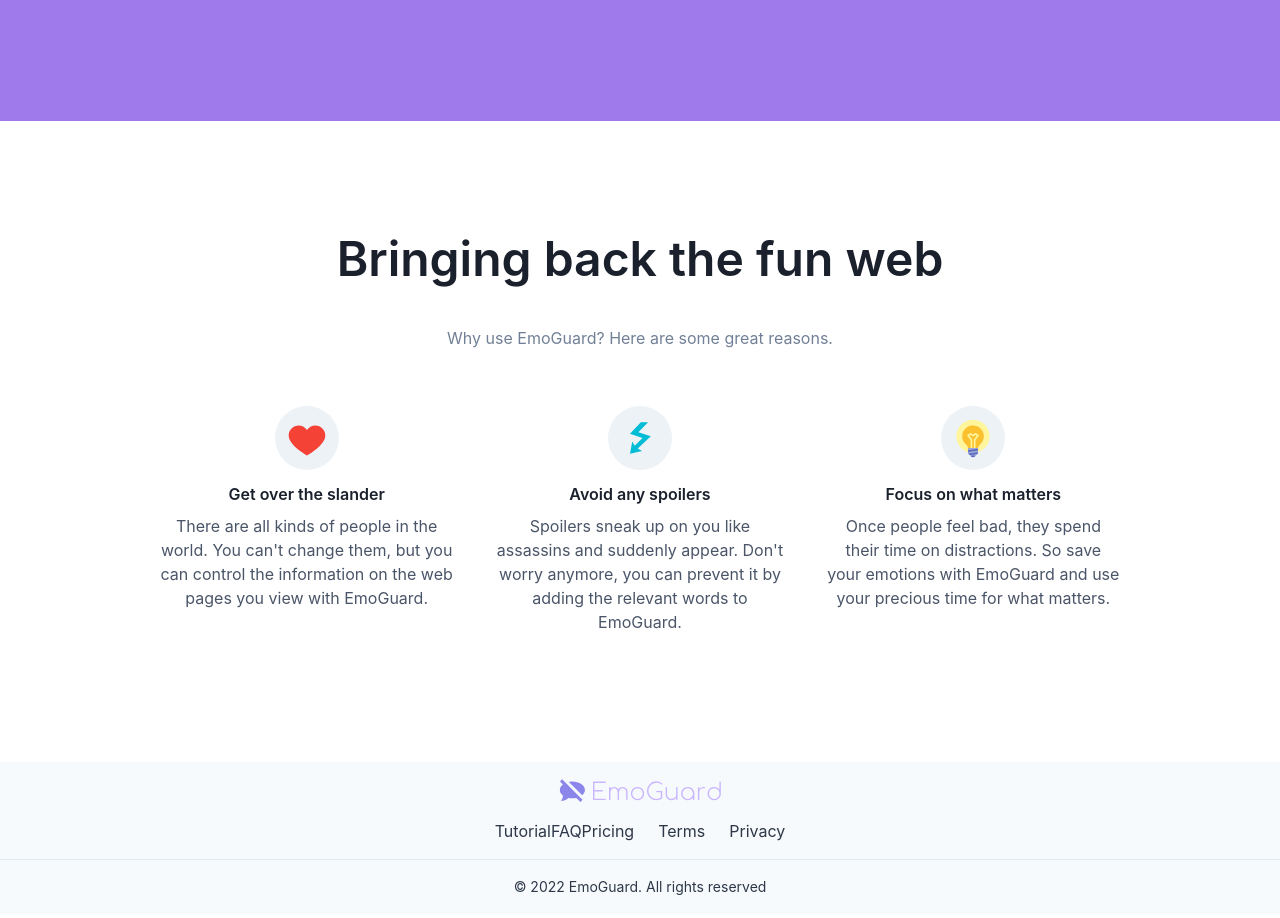
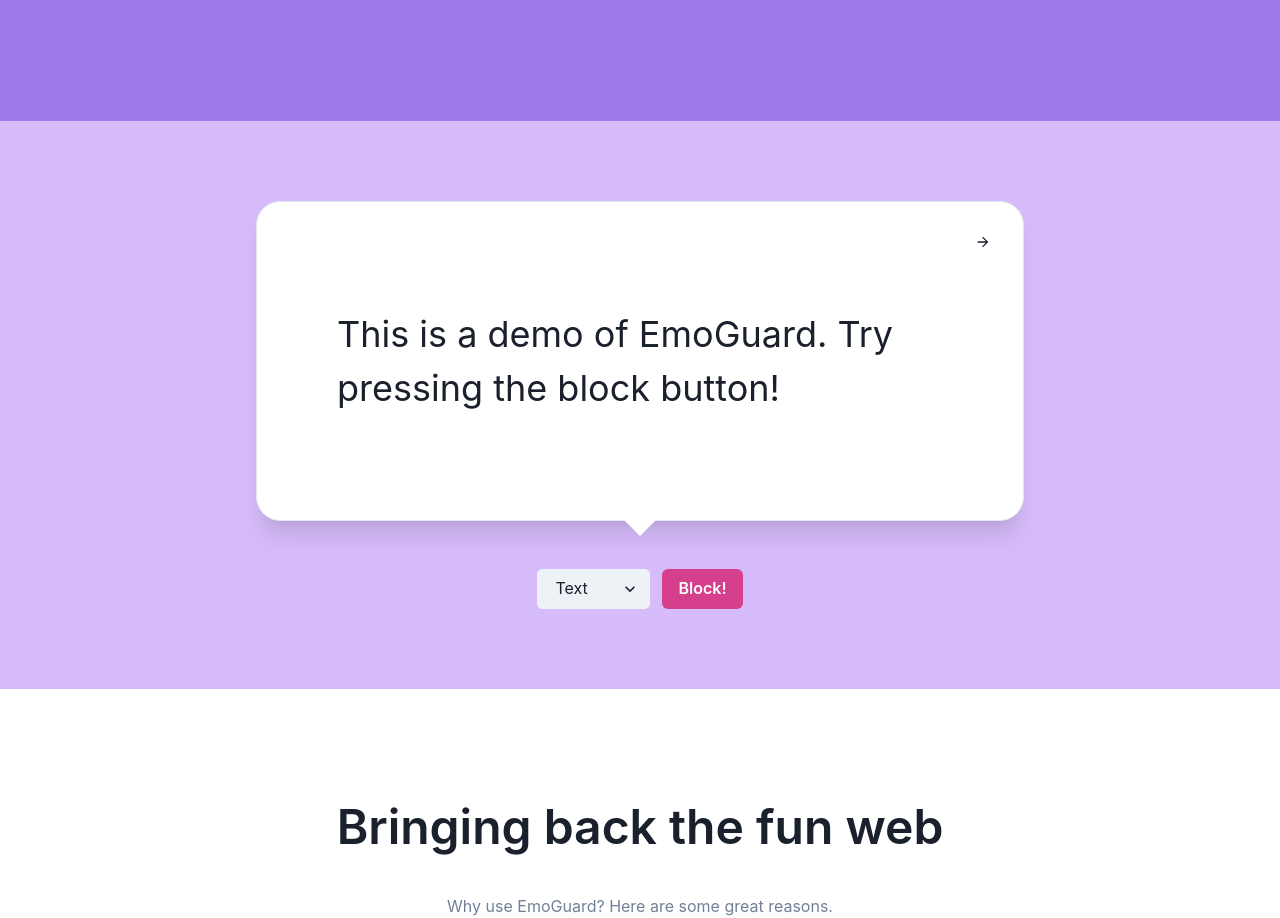
Before and after one commit to ssk-gh/emo-guard-web, a Next.js app: page / in a window 1280 px wide. Shown: the part 2000-2918 px from the top of the page. Built offline with nearby package versions, Linux system fonts and the light colour scheme; no server answers; a small style sheet from the web is missing.

Commit message:
Add simple demo

```diff
--- /dev/null
+++ b/components/demo.tsx
@@ -0,0 +1,125 @@
+import { ArrowForwardIcon } from '@chakra-ui/icons'
+import { VStack, Center, IconButton, HStack, Select, Button, Box, Text, BoxProps } from '@chakra-ui/react'
+import { useEffect, useState } from 'react'
+import { useLocale } from '../lib/use-locale'
+
+export function Demo(props: BoxProps) {
+    const { locale, message } = useLocale()
+    const comments = [
+        {
+            comment: message.demoComment1,
+            keyword: 'EmoGuard',
+        },
+        {
+            comment: message.demoComment2,
+            keyword: message.text,
+        },
+        {
+            comment: message.demoComment3,
+            keyword: message.element,
+        },
+    ]
+
+    const emoGuardian = '😎👍'
+    const [hideMode, setHideMode] = useState('text')
+    const [comment, setComment] = useState(comments[0].comment)
+    const [index, setIndex] = useState(0)
+
+    useEffect(() => {
+        setComment(comments[index].comment)
+    }, [locale])
+
+    const block = () => {
+        switch (hideMode) {
+            case 'text':
+                const regex = new RegExp(comments[index].keyword, 'gi')
+                const safeComment = comment.replace(regex, emoGuardian)
+                setComment(safeComment)
+                break
+            case 'element':
+                setComment(emoGuardian)
+                break
+            default:
+                break
+        }
+    }
+
+    const next = () => {
+        const nextIndex = (index + 1) % comments.length
+        setIndex(nextIndex)
+        setComment(comments[nextIndex].comment)
+    }
+
+    return (
+        <Box bg={'purple.200'} py={{ base: 12, md: 20 }} {...props}>
+            <VStack spacing={12}>
+                <Box
+                    maxW={'3xl'}
+                    w={{ base: 'xs', sm: 'md', md: '2xl', lg: '3xl' }}
+                    h={'xs'}
+                    boxShadow={'xl'}
+                    rounded={'3xl'}
+                    mx={{ base: 0, md: 20 }}
+                    bg={'white'}
+                    border={'1px'}
+                    borderColor={'gray.200'}
+                    pos={'relative'}
+                    _after={{
+                        content: `""`,
+                        w: 0,
+                        h: 0,
+                        borderLeft: 'solid transparent',
+                        borderLeftWidth: 16,
+                        borderRight: 'solid transparent',
+                        borderRightWidth: 16,
+                        borderTop: 'solid',
+                        borderTopWidth: 16,
+                        borderTopColor: 'white',
+                        pos: 'absolute',
+                        bottom: '-16px',
+                        left: '50%',
+                        transform: 'translateX(-50%)',
+                    }}
+                >
+                    <Center h="100%" p={{ base: 10, sm: 20 }}>
+                        <Text fontSize={{ base: '2xl', sm: '4xl' }} whiteSpace={'pre-wrap'}>
+                            {comment}
+                        </Text>
+                    </Center>
+                    <IconButton
+                        aria-label="Reset"
+                        icon={<ArrowForwardIcon />}
+                        onClick={next}
+                        variant="outline"
+                        pos={'absolute'}
+                        top={'40px'}
+                        right={'0px'}
+                        transform={'translate(-50%, -50%)'}
+                        border={'0px'}
+                    />
+                </Box>
+                <Box>
+                    <HStack spacing={3}>
+                        <Box bg={'white'} rounded={'md'}>
+                            <Select
+                                variant="filled"
+                                defaultValue={'text'}
+                                value={hideMode}
+                                onChange={(event) => setHideMode(event.target.value)}
+                            >
+                                <option value="text">{message.text}</option>
+                                <option value="element">{message.element}</option>
+                            </Select>
+                        </Box>
+                        {locale === 'ja' ? <Text>を</Text> : undefined}
+                        <Box>
+                            <Button colorScheme="pink" onClick={block}>
+                                {message.block}
+                            </Button>
+                        </Box>
+                    </HStack>
+                </Box>
+            </VStack>
+        </Box>
+    )
+}
--- a/locales/en.ts
+++ b/locales/en.ts
@@ -25,6 +25,12 @@
     feature4Title: 'Cross platform',
     feature4ContentHead: 'Supports',
     feature4ContentMain: ' desktop and mobile browsers.',
+    demoComment1: 'This is a demo of EmoGuard. Try pressing the block button!',
+    demoComment2: 'You can block just the text...',
+    demoComment3: 'You can also block entire sentences by selecting "Element"!',
+    text: 'Text',
+    element: 'Element',
+    block: 'Block!',
     reasonPrimary: 'Bringing back the fun web',
     reasonSecondary: 'Why use EmoGuard? Here are some great reasons.',
     reason1Title: 'Get over the slander',
--- a/locales/ja.ts
+++ b/locales/ja.ts
@@ -25,6 +25,12 @@
     feature4Title: 'クロスプラットフォーム',
     feature4ContentHead: 'デスクトップとモバイル',
     feature4ContentMain: 'の両方で使える',
+    demoComment1: 'EmoGuardのデモだよ。\nブロックボタンを押してみて！',
+    demoComment2: 'テキストだけをピンポイントでブロックすることもできるし…',
+    demoComment3: '「要素」を選ぶと文章まるごとブロックできるよ！',
+    text: 'テキスト',
+    element: '要素',
+    block: 'ブロック！',
     reasonPrimary: 'インターネットをもう一度楽しむために。',
     reasonSecondary: 'なぜEmoGuardを使うのか？いくつかの素敵な理由をご紹介します。',
     reason1Title: '誹謗中傷を乗り越える',
--- a/pages/index.tsx
+++ b/pages/index.tsx
@@ -4,6 +4,7 @@
 import { What } from '../components/what'
 import { Why } from '../components/why'
 import { useLocale } from '../lib/use-locale'
+import { Demo } from '../components/demo'
 
 export default function Index() {
     const { message } = useLocale()
@@ -16,6 +17,7 @@
                 </Head>
                 <CallToAction />
                 <What />
+                <Demo />
                 <Why />
             </Layout>
         </>
```
